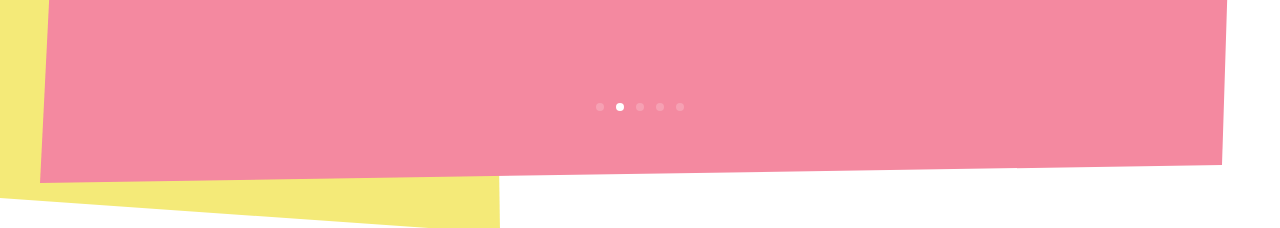
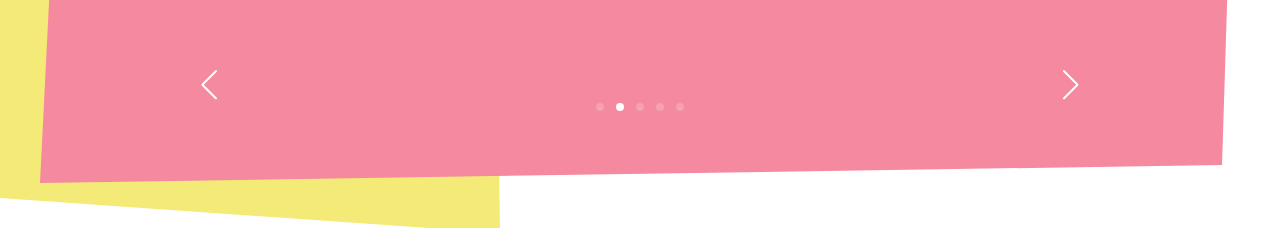
Before and after one commit to unit214/website, a Next.js app: page / in a window 1280 px wide. Shown: the part 2964-3192 px from the top of the page. Built offline with nearby package versions, Linux system fonts and the light colour scheme.

Commit message:
feat(testimonials): enable swiper navigation on desktop

```diff
--- a/src/components/Testimonials.tsx
+++ b/src/components/Testimonials.tsx
@@ -1,7 +1,8 @@
-import { Autoplay, Pagination } from 'swiper/modules';
+import { Autoplay, Navigation, Pagination } from 'swiper/modules';
 import { Swiper, SwiperSlide } from 'swiper/react';
 import 'swiper/css';
 import 'swiper/css/pagination';
+import 'swiper/css/navigation';
 
 import NextImage from '@/components/NextImage';
 import NextLink from '@/components/NextLink';
@@ -67,18 +68,27 @@ export default function Testimonials() {
               pagination={{
                 clickable: true,
               }}
-              modules={[Autoplay, Pagination]}
+              modules={[Autoplay, Pagination, Navigation]}
               effect='slide'
               autoplay={{
                 delay: 5000,
                 disableOnInteraction: true,
               }}
-              navigation={true}
+              navigation={{ enabled: false }}
+              breakpoints={{
+                1024: {
+                  navigation: { enabled: true },
+                },
+              }}
               loop={true}
               style={{
                 '--swiper-pagination-color': '#FFFFFF',
                 '--swiper-pagination-bullet-inactive-color': '#FFFFFF',
                 '--swiper-pagination-bullet-horizontal-gap': '6px',
+                '--swiper-navigation-size': '30px',
+                '--swiper-navigation-top-offset': '350px',
+                '--swiper-navigation-sides-offset': '0',
+                '--swiper-navigation-color': '#FFFFFF',
               }}
             >
               {TESTIMONIALS.map((testimonial, index) => (
```
